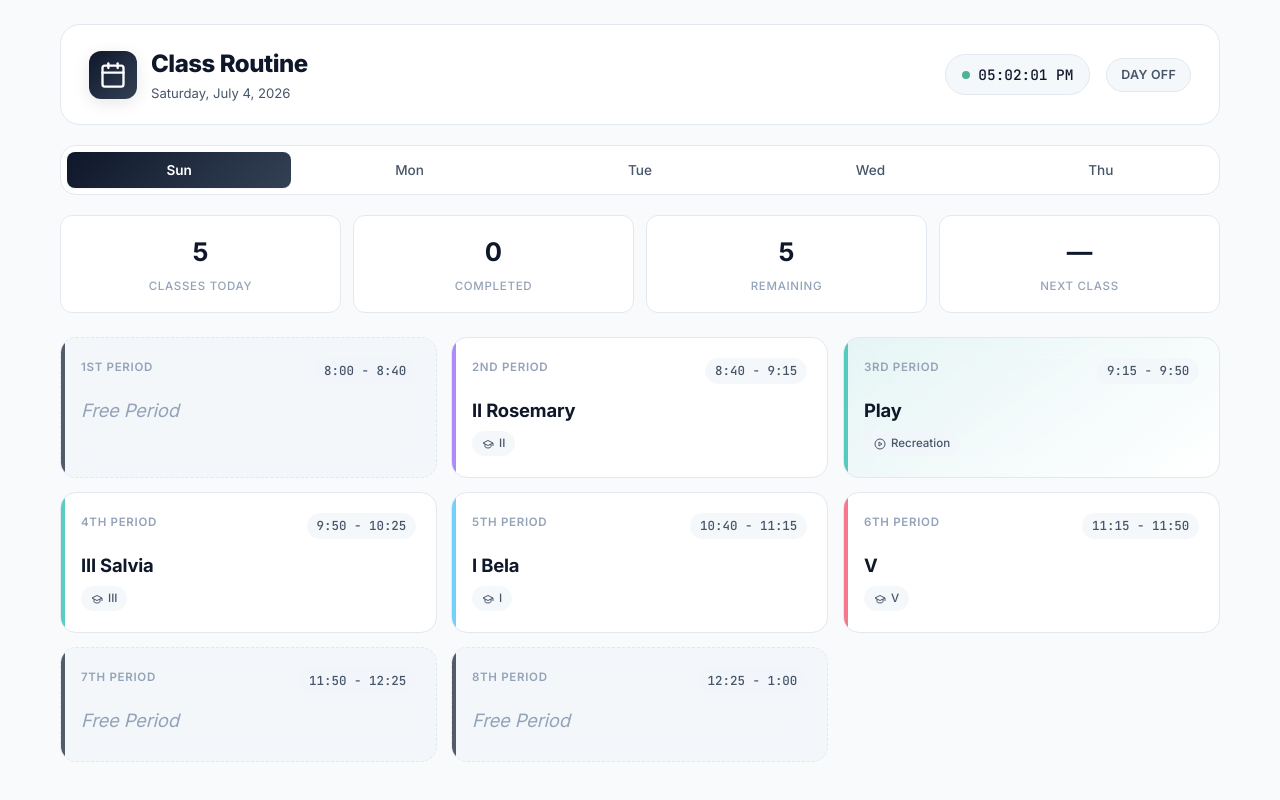
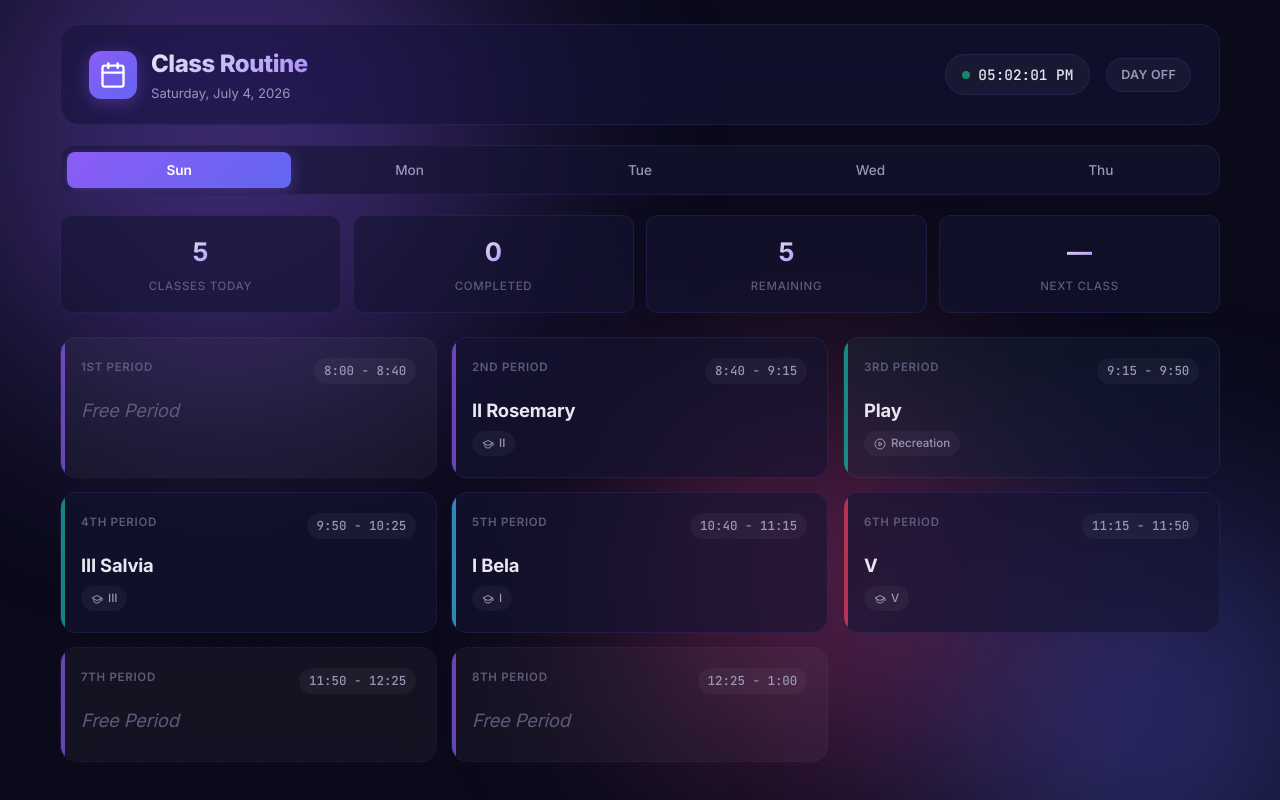
Before and after one commit to intelQong/School-Schedule-Dynamic, a plain HTML site: page index.html in a window 1280 px wide. Shown: the top 800 px of the page. Drawn offline with Linux system fonts and the light colour scheme.

Commit message:
Revert theme to original violet and bump cache to v4

```diff
--- a/index.html
+++ b/index.html
@@ -10,13 +10,20 @@
   <link href="https://fonts.googleapis.com/css2?family=Inter:wght@300;400;500;600;700;800&family=JetBrains+Mono:wght@400;500&display=swap" rel="stylesheet" />
   <link rel="stylesheet" href="style.css" />
   <link rel="manifest" href="manifest.json" />
-  <meta name="theme-color" content="#f8fafc" />
+  <meta name="theme-color" content="#8b5cf6" />
   <meta name="apple-mobile-web-app-capable" content="yes" />
   <meta name="apple-mobile-web-app-status-bar-style" content="black-translucent" />
   <meta name="apple-mobile-web-app-title" content="Class Routine" />
   <link rel="apple-touch-icon" href="icons/icon-512.png" />
 </head>
 <body>
+  <!-- Animated background blobs -->
+  <div class="bg-blobs" aria-hidden="true">
+    <div class="blob blob-1"></div>
+    <div class="blob blob-2"></div>
+    <div class="blob blob-3"></div>
+  </div>
+
   <div class="app-container">
     <!-- Header -->
     <header class="app-header" id="app-header">
--- a/style.css
+++ b/style.css
@@ -2,41 +2,41 @@
    DESIGN TOKENS & CUSTOM PROPERTIES
    ============================================ */
 :root {
-  /* Color Palette — Clean, Minimal Light Theme */
-  --bg-primary: #f8fafc;
-  --bg-secondary: #f1f5f9;
-  --bg-card: #ffffff;
-  --bg-card-hover: #f8fafc;
-  --bg-glass: rgba(241, 245, 249, 0.7);
-  --bg-glass-hover: rgba(226, 232, 240, 0.7);
+  /* Color Palette — Deep Indigo / Violet */
+  --bg-primary: #0a0a1a;
+  --bg-secondary: #111128;
+  --bg-card: rgba(20, 20, 50, 0.6);
+  --bg-card-hover: rgba(30, 30, 70, 0.8);
+  --bg-glass: rgba(255, 255, 255, 0.04);
+  --bg-glass-hover: rgba(255, 255, 255, 0.08);
 
-  --text-primary: #0f172a;
-  --text-secondary: #475569;
-  --text-muted: #94a3b8;
-  --text-accent: #0f172a;
+  --text-primary: #e8e6f0;
+  --text-secondary: #9a96b8;
+  --text-muted: #5e5a7a;
+  --text-accent: #a78bfa;
 
-  --accent-violet: #0f172a;
-  --accent-violet-glow: rgba(15, 23, 42, 0.1);
-  --accent-indigo: #475569;
-  --accent-pink: #db2777;
-  --accent-teal: #0d9488;
-  --accent-amber: #d97706;
-  --accent-emerald: #059669;
-  --accent-rose: #e11d48;
-  --accent-sky: #0284c7;
+  --accent-violet: #8b5cf6;
+  --accent-violet-glow: rgba(139, 92, 246, 0.35);
+  --accent-indigo: #6366f1;
+  --accent-pink: #ec4899;
+  --accent-teal: #14b8a6;
+  --accent-amber: #f59e0b;
+  --accent-emerald: #10b981;
+  --accent-rose: #f43f5e;
+  --accent-sky: #38bdf8;
 
-  --gradient-primary: linear-gradient(135deg, #0f172a, #334155);
-  --gradient-warm: linear-gradient(135deg, #d97706, #db2777);
-  --gradient-cool: linear-gradient(135deg, #0d9488, #475569);
-  --gradient-card: #ffffff;
+  --gradient-primary: linear-gradient(135deg, #8b5cf6, #6366f1);
+  --gradient-warm: linear-gradient(135deg, #f59e0b, #ec4899);
+  --gradient-cool: linear-gradient(135deg, #14b8a6, #6366f1);
+  --gradient-card: linear-gradient(145deg, rgba(139, 92, 246, 0.08), rgba(99, 102, 241, 0.04));
 
-  --border-subtle: #e2e8f0;
-  --border-glow: #cbd5e1;
+  --border-subtle: rgba(139, 92, 246, 0.12);
+  --border-glow: rgba(139, 92, 246, 0.3);
 
-  --shadow-sm: 0 1px 2px 0 rgba(0, 0, 0, 0.05);
-  --shadow-md: 0 4px 6px -1px rgba(0, 0, 0, 0.1), 0 2px 4px -1px rgba(0, 0, 0, 0.06);
-  --shadow-lg: 0 10px 15px -3px rgba(0, 0, 0, 0.1), 0 4px 6px -2px rgba(0, 0, 0, 0.05);
-  --shadow-glow: 0 4px 14px 0 rgba(0, 0, 0, 0.05);
+  --shadow-sm: 0 2px 8px rgba(0, 0, 0, 0.3);
+  --shadow-md: 0 8px 24px rgba(0, 0, 0, 0.4);
+  --shadow-lg: 0 16px 48px rgba(0, 0, 0, 0.5);
+  --shadow-glow: 0 0 30px rgba(139, 92, 246, 0.15);
 
   --radius-sm: 8px;
   --radius-md: 12px;
@@ -81,7 +81,56 @@ body {
 /* ============================================
    ANIMATED BACKGROUND BLOBS
    ============================================ */
-/* Removed background blobs */
+.bg-blobs {
+  position: fixed;
+  inset: 0;
+  z-index: 0;
+  overflow: hidden;
+  pointer-events: none;
+}
+
+.blob {
+  position: absolute;
+  border-radius: 50%;
+  filter: blur(120px);
+  opacity: 0.4;
+  animation: blob-float 20s ease-in-out infinite;
+}
+
+.blob-1 {
+  width: 500px;
+  height: 500px;
+  background: var(--accent-violet);
+  top: -10%;
+  left: -5%;
+  animation-delay: 0s;
+}
+
+.blob-2 {
+  width: 400px;
+  height: 400px;
+  background: var(--accent-indigo);
+  bottom: -10%;
+  right: -5%;
+  animation-delay: -7s;
+}
+
+.blob-3 {
+  width: 350px;
+  height: 350px;
+  background: var(--accent-pink);
+  top: 50%;
+  left: 50%;
+  transform: translate(-50%, -50%);
+  animation-delay: -14s;
+}
+
+@keyframes blob-float {
+  0%, 100% { transform: translate(0, 0) scale(1); }
+  25% { transform: translate(40px, -30px) scale(1.05); }
+  50% { transform: translate(-20px, 40px) scale(0.95); }
+  75% { transform: translate(30px, 20px) scale(1.02); }
+}
 
 /* ============================================
    APP CONTAINER
@@ -133,7 +182,10 @@ body {
   font-size: 1.5rem;
   font-weight: 800;
   letter-spacing: -0.02em;
-  color: var(--text-primary);
+  background: linear-gradient(135deg, #e8e6f0, #a78bfa);
+  -webkit-background-clip: text;
+  -webkit-text-fill-color: transparent;
+  background-clip: text;
 }
 
 .app-subtitle {
@@ -251,7 +303,7 @@ body {
 .day-tab.active {
   color: white;
   background: var(--gradient-primary);
-  box-shadow: var(--shadow-sm);
+  box-shadow: 0 4px 16px var(--accent-violet-glow);
   font-weight: 600;
 }
 
@@ -304,7 +356,10 @@ body {
 .stat-value {
   font-size: 1.6rem;
   font-weight: 700;
-  color: var(--text-primary);
+  background: linear-gradient(135deg, #e8e6f0, #a78bfa);
+  -webkit-background-clip: text;
+  -webkit-text-fill-color: transparent;
+  background-clip: text;
 }
 
 .stat-label {
@@ -382,7 +437,7 @@ body {
 
 .period-card.active-now {
   border-color: var(--accent-emerald);
-  box-shadow: 0 0 0 2px var(--accent-emerald), var(--shadow-sm);
+  box-shadow: 0 0 24px rgba(16, 185, 129, 0.2), 0 0 60px rgba(16, 185, 129, 0.08);
   animation: active-pulse 3s ease-in-out infinite;
 }
 
@@ -401,8 +456,8 @@ body {
 }
 
 @keyframes active-pulse {
-  0%, 100% { box-shadow: 0 0 0 2px rgba(5, 150, 105, 0.4), var(--shadow-sm); }
-  50% { box-shadow: 0 0 0 4px rgba(5, 150, 105, 0.2), var(--shadow-md); }
+  0%, 100% { box-shadow: 0 0 24px rgba(16, 185, 129, 0.2), 0 0 60px rgba(16, 185, 129, 0.08); }
+  50% { box-shadow: 0 0 32px rgba(16, 185, 129, 0.3), 0 0 80px rgba(16, 185, 129, 0.12); }
 }
 
 @keyframes card-in {
--- a/sw.js
+++ b/sw.js
@@ -1,4 +1,4 @@
-const CACHE_NAME = 'class-routine-v3';
+const CACHE_NAME = 'class-routine-v4';
 const ASSETS = [
   '/',
   '/index.html',
```
Also changed, not shown: manifest.json.
